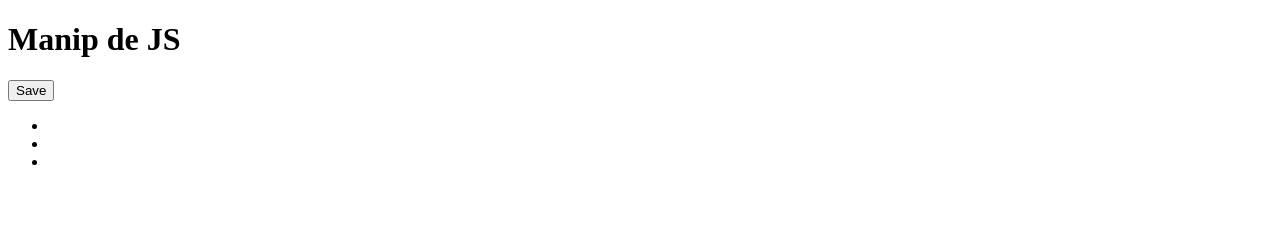
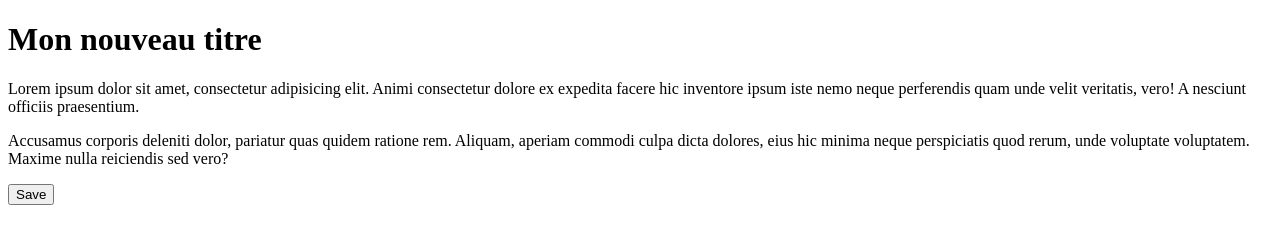
Before and after one commit to Tevin35/ManipDOM, a plain HTML site: page index.html in a window 1280 px wide. Drawn offline with Linux system fonts and the light colour scheme.

Commit message:
Je génère du HTML avec du JavaScript !

```diff
--- a/index.html
+++ b/index.html
@@ -10,11 +10,11 @@
 <script>
     loadContent();
 </script>
-<ul>
+<!--<ul>
     <li></li>
     <li></li>
     <li></li>
-</ul>
+</ul>-->
 <!--ul>li*3 raccourci syntaxe Emmet -->
 </body>
 </html>
--- a/manip.js
+++ b/manip.js
@@ -1,10 +1,42 @@
-function loadContent(){
+function loadContent() {
     console.log("Salut ! j'excute la fonction !");
+
+    //Création d'un élément html
     let input = document.createElement("input");
+
+    //settage de ces attributs
     input.setAttribute("type", "button");
     input.setAttribute("id", "myButton");
     input.setAttribute("value", "Save");
+
+    //récupération de ma balise h1
     let title = document.getElementById(" myTitle");
 
+    //insertion de mon input après le h1
     title.insertAdjacentElement("afterend", input);
+
+    //modification du texte de mon h1
+    title.innerText = "Mon nouveau titre"
+    title.setAttribute("class", "myclass")
+
+    //récupération de tous les élémentss qui ont la class myClass
+    let elements = document.getElementsByClassName("myClass")
+
+    console.log(elements);
+
+
+    //////////////////////////////////////////////////////////////////////////////
+
+    let div = document.createElement("div");
+
+    let p1 = document.createElement("p");
+    let p2 = document.createElement("p");
+
+    p1.innerText ="Lorem ipsum dolor sit amet, consectetur adipisicing elit. Animi consectetur dolore ex expedita facere hic inventore ipsum iste nemo neque perferendis quam unde velit veritatis, vero! A nesciunt officiis praesentium."
+    p2.innerText ="Accusamus corporis deleniti dolor, pariatur quas quidem ratione rem. Aliquam, aperiam commodi culpa dicta dolores, eius hic minima neque perspiciatis quod rerum, unde voluptate voluptatem. Maxime nulla reiciendis sed vero?"
+
+    div.appendChild(p1);
+    div.appendChild(p2);
+
+    title.insertAdjacentElement("afterend", div)
 }
```
